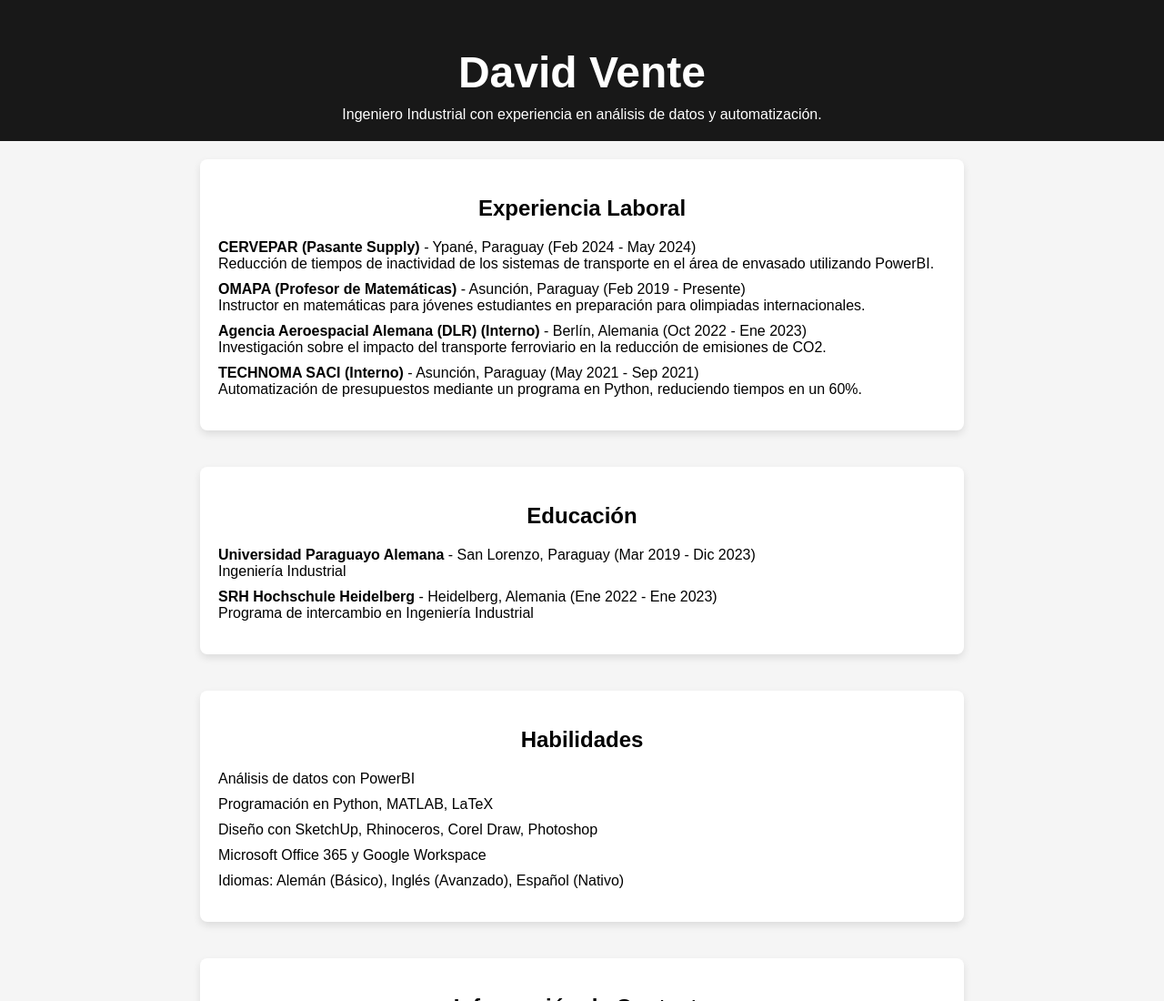
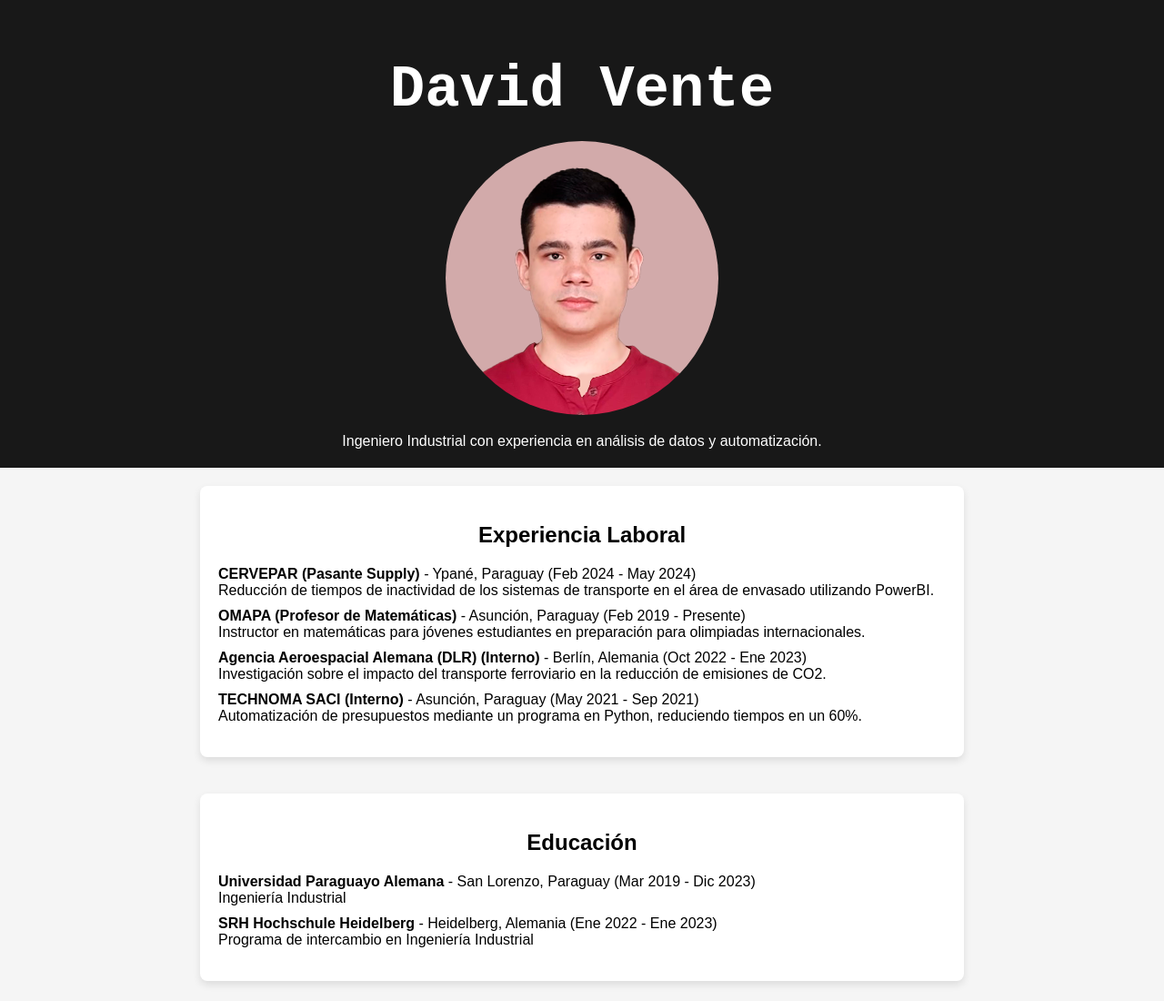
Before and after one commit to david-vente/david-vente.github.io, a plain HTML site: page index.html in a window 1280 px wide. Shown: the top 1100 px of the page at 91% size. Drawn offline with Linux system fonts and the light colour scheme.

Commit message:
Second commit

```diff
--- a/index.html
+++ b/index.html
@@ -32,8 +32,9 @@
             text-align: center;
         }
         h1 {
-            font-size: 300%;
+            font-size: 400%;
             margin-bottom: 10px;
+            font-family: 'Courier New', Courier, monospace;
         }
         ul {
             list-style-type: none;
@@ -56,12 +57,21 @@
         a:hover {
             text-decoration: underline;
         }
+        img {
+            margin: 20px 0;
+            width: 300px;
+            display: block;
+            margin-left: auto;
+            margin-right: auto;
+            border-radius: 50%;
+        }
     </style>
 </head>
 <body>
 
     <header>
         <h1>David Vente</h1>
+        <img src="perfil.png" alt="Foto de perfil de David Vente" width="300">
         <p>Ingeniero Industrial con experiencia en análisis de datos y automatización.</p>
     </header>
 
```
Also changed, not shown: perfil.png (added).
